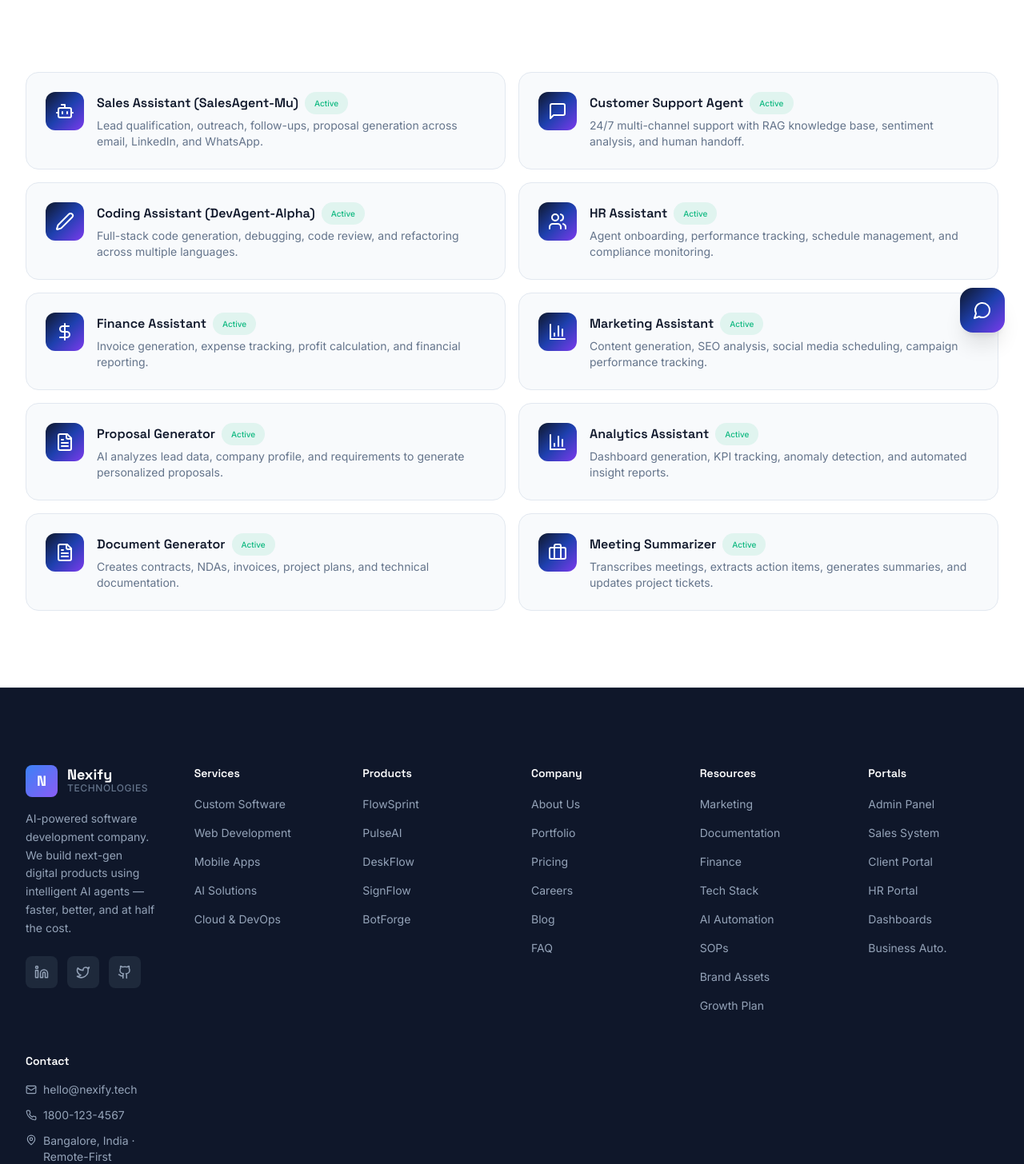
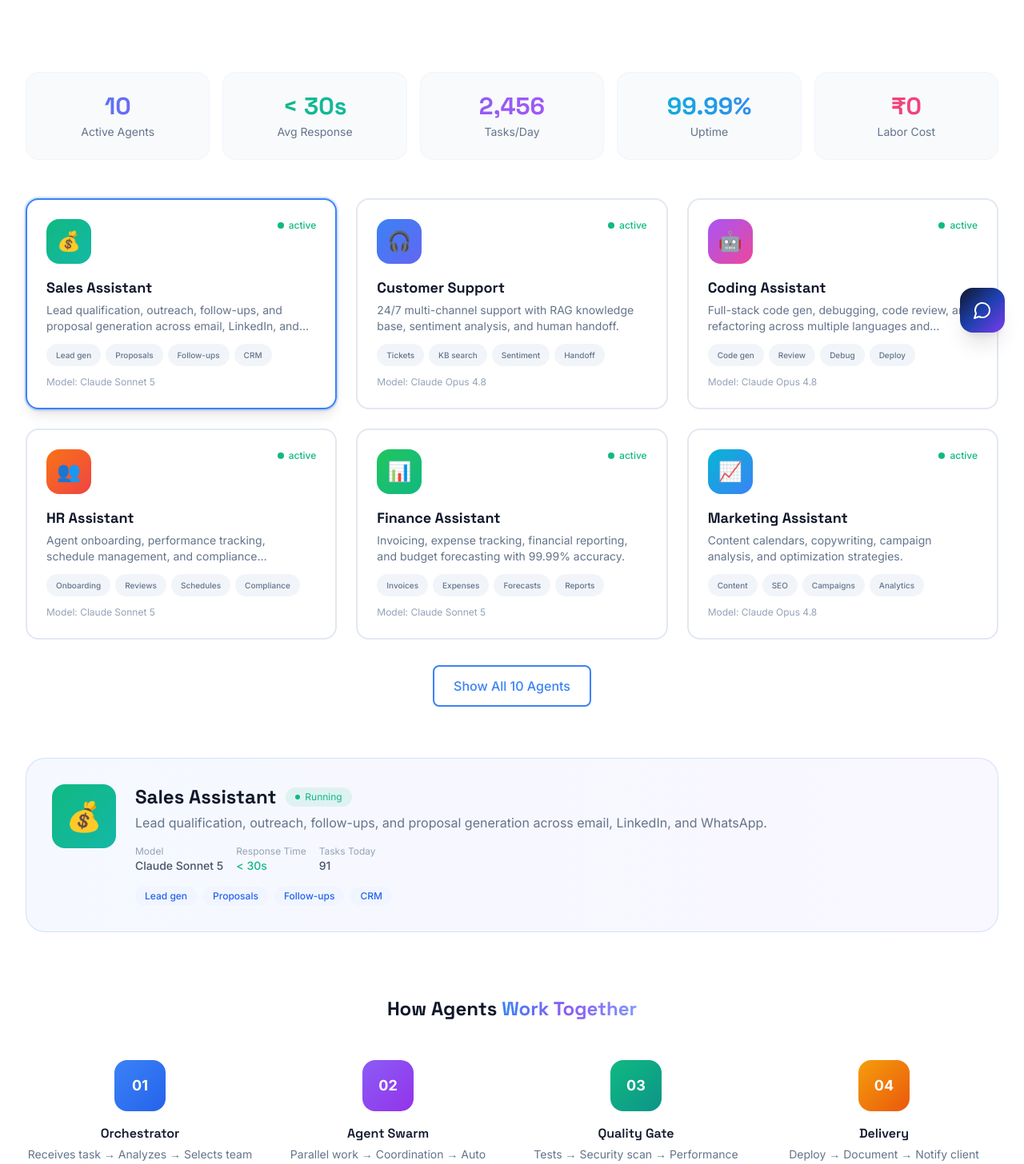
Before and after one commit to ajsat007/Nexify, a Next.js app: page /ai-automation in a window 1280 px wide. Shown: the part 360-1816 px from the top of the page at 80% size. Built offline with nearby package versions, Linux system fonts and the light colour scheme.

Commit message:
Upgrade AI Automation page with interactive agent cards
- 10 clickable AI agent cards with active state
- Live agent detail panel showing model, tasks, skills
- Animated status indicators and hover effects
- Workflow pipeline visualization

```diff
--- a/src/app/ai-automation/page.tsx
+++ b/src/app/ai-automation/page.tsx
@@ -1,56 +1,137 @@
 'use client'
 
-import { Check, ArrowRight, Cpu, Bot, MessageSquare, Pen, DollarSign, Users, BarChart3, FileText, Briefcase, Sparkles } from 'lucide-react'
+import { useState, useEffect } from 'react'
+import Link from 'next/link'
+import { ArrowRight, Bot, MessageSquare, Code2, Users, DollarSign, BarChart3, FileText, Briefcase, Sparkles, Zap, Cpu, Loader, Send, CheckCircle2 } from 'lucide-react'
+
+const agentData = [
+  { id: 'sales', name: 'Sales Assistant', emoji: '💰', color: 'from-emerald-500 to-teal-500', desc: 'Lead qualification, outreach, follow-ups, and proposal generation across email, LinkedIn, and WhatsApp.', skills: ['Lead gen', 'Proposals', 'Follow-ups', 'CRM'], model: 'Claude Sonnet 5' },
+  { id: 'support', name: 'Customer Support', emoji: '🎧', color: 'from-blue-500 to-indigo-500', desc: '24/7 multi-channel support with RAG knowledge base, sentiment analysis, and human handoff.', skills: ['Tickets', 'KB search', 'Sentiment', 'Handoff'], model: 'Claude Opus 4.8' },
+  { id: 'coding', name: 'Coding Assistant', emoji: '🤖', color: 'from-purple-500 to-pink-500', desc: 'Full-stack code gen, debugging, code review, and refactoring across multiple languages and frameworks.', skills: ['Code gen', 'Review', 'Debug', 'Deploy'], model: 'Claude Opus 4.8' },
+  { id: 'hr', name: 'HR Assistant', emoji: '👥', color: 'from-orange-500 to-red-500', desc: 'Agent onboarding, performance tracking, schedule management, and compliance monitoring.', skills: ['Onboarding', 'Reviews', 'Schedules', 'Compliance'], model: 'Claude Sonnet 5' },
+  { id: 'finance', name: 'Finance Assistant', emoji: '📊', color: 'from-green-500 to-emerald-500', desc: 'Invoicing, expense tracking, financial reporting, and budget forecasting with 99.99% accuracy.', skills: ['Invoices', 'Expenses', 'Forecasts', 'Reports'], model: 'Claude Sonnet 5' },
+  { id: 'marketing', name: 'Marketing Assistant', emoji: '📈', color: 'from-cyan-500 to-blue-500', desc: 'Content calendars, copywriting, campaign analysis, and optimization strategies.', skills: ['Content', 'SEO', 'Campaigns', 'Analytics'], model: 'Claude Opus 4.8' },
+  { id: 'proposal', name: 'Proposal Generator', emoji: '📄', color: 'from-violet-500 to-purple-500', desc: 'Professional proposals, quotations, contracts, and pitch decks personalized to each client.', skills: ['Analysis', 'Scoping', 'Pricing', 'Contracts'], model: 'Claude Opus 4.8' },
+  { id: 'analytics', name: 'Analytics Assistant', emoji: '📉', color: 'from-rose-500 to-pink-500', desc: 'Dashboards, anomaly detection, trend analysis, and predictive modeling from raw data.', skills: ['Dashboards', 'Anomalies', 'Trends', 'Forecasts'], model: 'Claude Haiku 4.5' },
+  { id: 'docgen', name: 'Document Generator', emoji: '📝', color: 'from-amber-500 to-orange-500', desc: 'Technical docs, user manuals, API documentation, and reports from code and conversations.', skills: ['API docs', 'Manuals', 'Specs', 'Changelogs'], model: 'Claude Sonnet 5' },
+  { id: 'meeting', name: 'Meeting Summarizer', emoji: '🎥', color: 'from-sky-500 to-indigo-500', desc: 'Joins meetings, takes notes, extracts action items, and distributes summaries automatically.', skills: ['Transcribe', 'Actions', 'Summaries', 'Follow-up'], model: 'Claude Opus 4.8' },
+]
 
 export default function AIAutomationPage() {
-  const agents = [
-    { icon: Bot, name: 'Sales Assistant (SalesAgent-Mu)', desc: 'Lead qualification, outreach, follow-ups, proposal generation across email, LinkedIn, and WhatsApp.', status: 'Active' },
-    { icon: MessageSquare, name: 'Customer Support Agent', desc: '24/7 multi-channel support with RAG knowledge base, sentiment analysis, and human handoff.', status: 'Active' },
-    { icon: Pen, name: 'Coding Assistant (DevAgent-Alpha)', desc: 'Full-stack code generation, debugging, code review, and refactoring across multiple languages.', status: 'Active' },
-    { icon: Users, name: 'HR Assistant', desc: 'Agent onboarding, performance tracking, schedule management, and compliance monitoring.', status: 'Active' },
-    { icon: DollarSign, name: 'Finance Assistant', desc: 'Invoice generation, expense tracking, profit calculation, and financial reporting.', status: 'Active' },
-    { icon: BarChart3, name: 'Marketing Assistant', desc: 'Content generation, SEO analysis, social media scheduling, campaign performance tracking.', status: 'Active' },
-    { icon: FileText, name: 'Proposal Generator', desc: 'AI analyzes lead data, company profile, and requirements to generate personalized proposals.', status: 'Active' },
-    { icon: BarChart3, name: 'Analytics Assistant', desc: 'Dashboard generation, KPI tracking, anomaly detection, and automated insight reports.', status: 'Active' },
-    { icon: FileText, name: 'Document Generator', desc: 'Creates contracts, NDAs, invoices, project plans, and technical documentation.', status: 'Active' },
-    { icon: Briefcase, name: 'Meeting Summarizer', desc: 'Transcribes meetings, extracts action items, generates summaries, and updates project tickets.', status: 'Active' },
-  ]
+  const [activeAgent, setActiveAgent] = useState(agentData[0])
+  const [showAll, setShowAll] = useState(false)
+
+  useEffect(() => {
+    const observer = new IntersectionObserver(entries => { entries.forEach(e => { if (e.isIntersecting) e.target.classList.add('visible') }) }, { threshold: 0.1 })
+    document.querySelectorAll('.reveal').forEach(el => observer.observe(el))
+    return () => observer.disconnect()
+  }, [])
+
+  const display = showAll ? agentData : agentData.slice(0, 6)
 
   return (
-    <div className="min-h-screen bg-neutral-50">
+    <>
       <section className="relative pt-32 pb-20 gradient-bg overflow-hidden">
         <div className="section-container relative">
-          <div className="max-w-3xl">
-            <div className="chip bg-white/10 text-white border border-white/20 mb-4">Step 13</div>
-            <h1 className="text-4xl sm:text-5xl font-heading font-bold text-white mb-6">AI Agent <span className="text-primary-300">Workforce</span></h1>
-            <p className="text-xl text-neutral-300 max-w-2xl">10 specialized AI agents running 24/7 · Zero cost · Unlimited scalability.</p>
+          <div className="max-w-3xl reveal">
+            <div className="chip bg-white/10 text-white border border-white/20 mb-4">AI Automation</div>
+            <h1 className="text-4xl sm:text-5xl font-heading font-bold text-white mb-6"><span className="text-primary-300">AI Agent</span> Workforce</h1>
+            <p className="text-xl text-neutral-300">10 specialized AI agents running 24/7 · Zero cost · Unlimited scalability.</p>
           </div>
         </div>
       </section>
 
       <section className="section-padding bg-white">
         <div className="section-container">
-          <div className="grid md:grid-cols-2 gap-4">
-            {agents.map((a, i) => {
-              const Icon = a.icon
-              return (
-                <div key={i} className="bg-neutral-50 rounded-2xl p-6 border border-neutral-200 hover:shadow-xl hover:border-primary-500/20 transition-all">
-                  <div className="flex items-start gap-4">
-                    <div className="w-12 h-12 rounded-xl gradient-bg flex items-center justify-center shrink-0"><Icon className="w-6 h-6 text-white" /></div>
-                    <div className="flex-1">
-                      <div className="flex items-center gap-2 mb-1">
-                        <h3 className="font-semibold text-neutral-900">{a.name}</h3>
-                        <span className="chip bg-success/10 text-success text-[10px]">{a.status}</span>
-                      </div>
-                      <p className="text-sm text-neutral-500">{a.desc}</p>
-                    </div>
+          {/* Stats */}
+          <div className="grid grid-cols-2 lg:grid-cols-5 gap-4 mb-12 reveal">
+            {[
+              { label: 'Active Agents', value: '10', c: 'from-primary-500 to-accent-500' },
+              { label: 'Avg Response', value: '< 30s', c: 'from-emerald-500 to-teal-500' },
+              { label: 'Tasks/Day', value: '2,456', c: 'from-violet-500 to-purple-500' },
+              { label: 'Uptime', value: '99.99%', c: 'from-cyan-500 to-blue-500' },
+              { label: 'Labor Cost', value: '₹0', c: 'from-rose-500 to-pink-500' },
+            ].map((s, i) => (
+              <div key={i} className="text-center p-6 bg-neutral-50 rounded-2xl border border-neutral-100 hover:shadow-lg transition-all">
+                <div className={`text-3xl font-heading font-bold bg-gradient-to-r ${s.c} bg-clip-text text-transparent`}>{s.value}</div>
+                <div className="text-sm text-neutral-500 mt-1">{s.label}</div>
+              </div>
+            ))}
+          </div>
+
+          {/* Agent cards */}
+          <div className="grid md:grid-cols-2 lg:grid-cols-3 gap-6 reveal">
+            {display.map(agent => (
+              <button key={agent.id} onClick={() => { setActiveAgent(agent); setShowAll(true) }}
+                className={`text-left bg-white rounded-2xl border-2 p-6 transition-all duration-300 hover:shadow-xl hover:-translate-y-1 ${activeAgent.id === agent.id ? 'border-primary-500 shadow-lg ring-2 ring-primary-500/20' : 'border-neutral-200'}`}>
+                <div className="flex items-start justify-between mb-4">
+                  <div className={`w-14 h-14 rounded-2xl bg-gradient-to-br ${agent.color} flex items-center justify-center text-2xl`}>{agent.emoji}</div>
+                  <span className="flex items-center gap-1.5 text-xs font-medium text-success"><span className="w-2 h-2 rounded-full bg-success animate-pulse" /> active</span>
+                </div>
+                <h3 className="text-lg font-heading font-bold mb-1">{agent.name}</h3>
+                <p className="text-sm text-neutral-500 mb-3 line-clamp-2">{agent.desc}</p>
+                <div className="flex flex-wrap gap-1.5">
+                  {agent.skills.map((s, i) => <span key={i} className="chip bg-neutral-100 text-neutral-500 text-[10px]">{s}</span>)}
+                </div>
+                <div className="mt-3 text-xs text-neutral-400">Model: {agent.model}</div>
+              </button>
+            ))}
+          </div>
+
+          {!showAll && <div className="text-center mt-8"><button onClick={() => setShowAll(true)} className="btn-secondary">Show All 10 Agents</button></div>}
+
+          {/* Active Agent Detail */}
+          <div className="mt-16 reveal">
+            <div className="bg-gradient-to-r from-primary-500/5 to-accent-500/5 rounded-3xl border border-primary-500/20 p-8">
+              <div className="flex items-start gap-6">
+                <div className={`w-20 h-20 rounded-2xl bg-gradient-to-br ${activeAgent.color} flex items-center justify-center text-4xl shrink-0`}>{activeAgent.emoji}</div>
+                <div className="flex-1">
+                  <div className="flex items-center gap-3 mb-1">
+                    <h2 className="text-2xl font-heading font-bold">{activeAgent.name}</h2>
+                    <span className="flex items-center gap-1.5 text-xs text-success bg-success/10 px-3 py-1 rounded-full"><span className="w-1.5 h-1.5 rounded-full bg-success animate-pulse" />Running</span>
+                  </div>
+                  <p className="text-neutral-500 mb-4">{activeAgent.desc}</p>
+                  <div className="flex flex-wrap gap-4 text-sm">
+                    <div><span className="text-neutral-400 text-xs block">Model</span><span className="font-medium">{activeAgent.model}</span></div>
+                    <div><span className="text-neutral-400 text-xs block">Response Time</span><span className="font-medium text-success">{'<'} 30s</span></div>
+                    <div><span className="text-neutral-400 text-xs block">Tasks Today</span><span className="font-medium">{Math.floor(Math.random() * 100 + 50)}</span></div>
+                  </div>
+                  <div className="flex flex-wrap gap-2 mt-4">
+                    {activeAgent.skills.map((s, i) => <span key={i} className="chip bg-primary-50 text-primary-600 text-xs">{s}</span>)}
                   </div>
                 </div>
-              )
-            })}
+              </div>
+            </div>
+          </div>
+
+          {/* Workflow */}
+          <div className="mt-20 reveal">
+            <h2 className="text-2xl font-heading font-bold text-center mb-12">How Agents <span className="gradient-text">Work Together</span></h2>
+            <div className="grid sm:grid-cols-4 gap-6">
+              {[
+                { step: '01', title: 'Orchestrator', desc: 'Receives task → Analyzes → Selects team', c: 'from-primary-500 to-blue-600' },
+                { step: '02', title: 'Agent Swarm', desc: 'Parallel work → Coordination → Auto review', c: 'from-accent-500 to-purple-600' },
+                { step: '03', title: 'Quality Gate', desc: 'Tests → Security scan → Performance check', c: 'from-emerald-500 to-teal-600' },
+                { step: '04', title: 'Delivery', desc: 'Deploy → Document → Notify client', c: 'from-amber-500 to-orange-600' },
+              ].map((item, i) => (
+                <div key={i} className="text-center">
+                  <div className={`w-16 h-16 rounded-2xl bg-gradient-to-br ${item.c} flex items-center justify-center mx-auto mb-4 text-white font-bold text-lg`}>{item.step}</div>
+                  <h3 className="font-semibold mb-1">{item.title}</h3>
+                  <p className="text-sm text-neutral-500">{item.desc}</p>
+                </div>
+              ))}
+            </div>
           </div>
         </div>
       </section>
-    </div>
+
+      <section className="py-20 gradient-bg">
+        <div className="section-container text-center">
+          <h2 className="text-3xl font-heading font-bold text-white mb-4">Want AI Agents for Your Business?</h2>
+          <p className="text-primary-200 mb-8 max-w-xl mx-auto">We build custom AI agents tailored to your workflows. Deployed in days, not months.</p>
+          <Link href="/contact" className="btn-white text-lg px-8 py-4">Build Your AI Agent <ArrowRight size={20} /></Link>
+        </div>
+      </section>
+    </>
   )
 }
```
